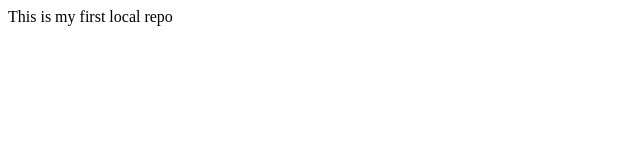
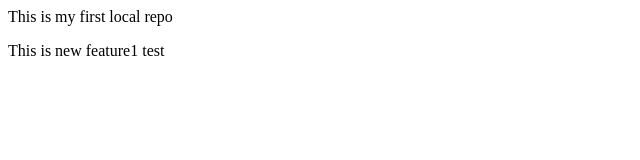
Before and after one commit to ankitkumar292000/LocalRepo, a plain HTML site: page index.html in a window 1280 px wide. Shown: the whole page, without its empty margins (0-640 px from the left). Drawn offline with Linux system fonts and the light colour scheme.

Commit message:
Test changed in Feature1 branch

```diff
--- a/index.html
+++ b/index.html
@@ -1 +1,2 @@
 <p>This is my first local repo</p>
+<p>This is new feature1 test</p>
```
